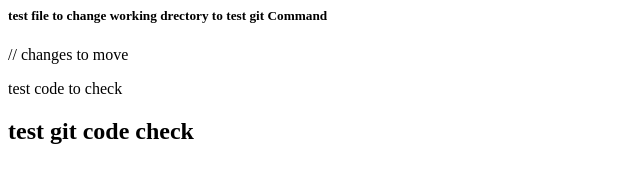
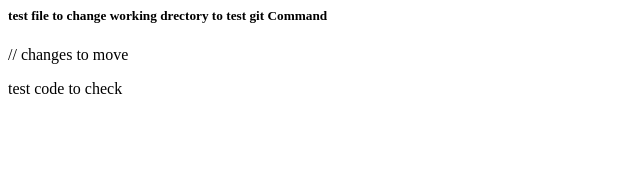
Before and after one commit to thajui/gitprcticecode, a plain HTML site: page helloworld.html in a window 1280 px wide. Shown: the whole page, without its empty margins (0-640 px from the left). Drawn offline with Linux system fonts and the light colour scheme.

Commit message:
commit 4 restore file from bd05d73

```diff
--- a/helloworld.html
+++ b/helloworld.html
@@ -1,6 +1,6 @@
 <html> <body>
 		<h5>test file to change working drectory to test git Command </h5>
 // changes to move		</p>	test code to check</p>
-<h2> test git code check </h2>
+
 	</body>
 </html>
```
